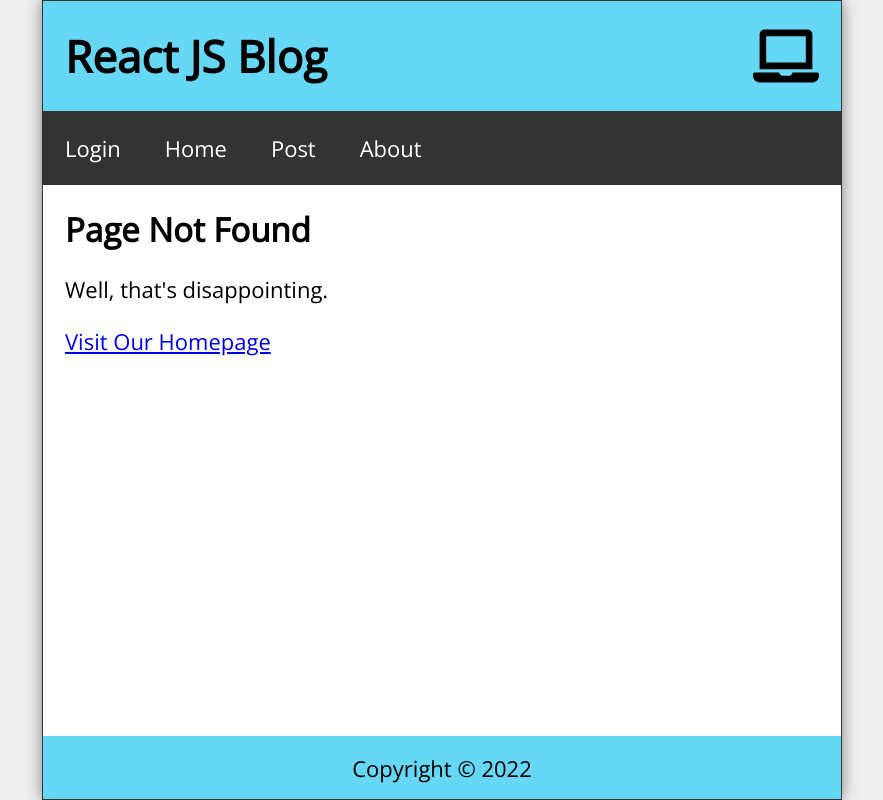
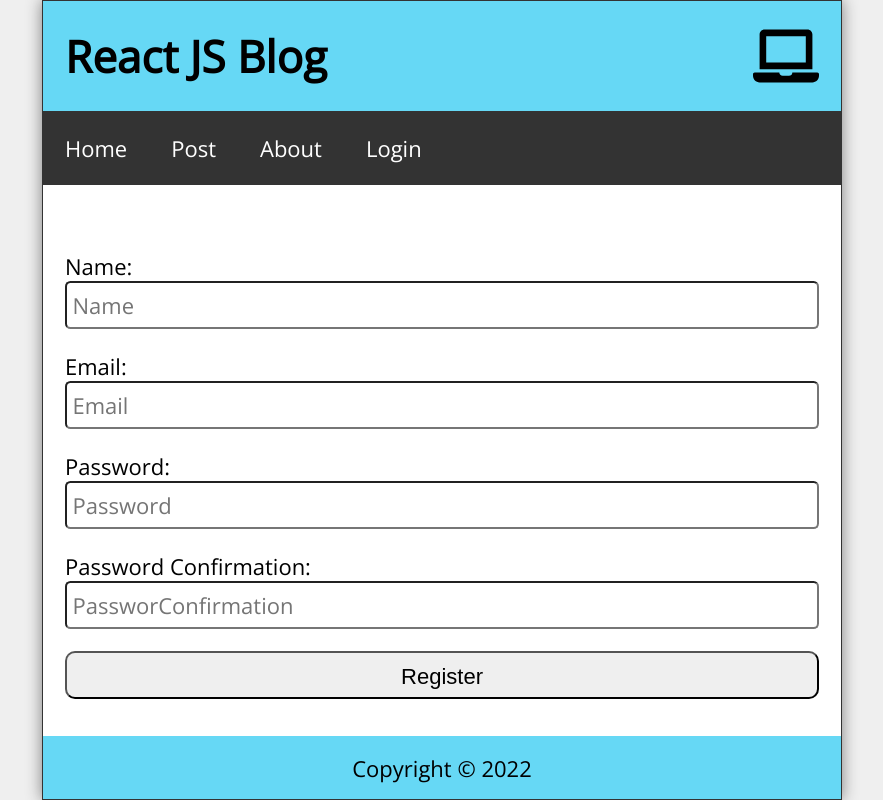
Before and after one commit to ranjan/Practice-React, a React (Create React App) app in the folder React-Posts/: page /registration in a window 1280 px wide. Before the commit this address had no page. Shown: the whole page, without its empty margins (198-1081 px from the left). Built offline with nearby package versions, Linux system fonts and the light colour scheme; data requests are answered from the project's data file.

Commit message:
Added Registration

```diff
--- a/React-Posts/src/App.js
+++ b/React-Posts/src/App.js
@@ -7,6 +7,7 @@ import PostPage from './PostPage';
 import EditPost from './EditPost';
 import Login from './Login';
 import About from './About';
+import Registration from './Registration';
 import Missing from './Missing';
 import { Route, Switch } from 'react-router-dom';
 import { DataProvider } from './context/DataContext';
@@ -21,6 +22,7 @@ function App() {
         <Switch>
           <Route exact path="/" component={Home} />
           <Route exact path="/login" component={Login} />
+          <Route exact path="/registration" component={Registration} />
           <Route exact path="/post" component={NewPost} />
           <Route path="/edit/:id" component={EditPost} />
           <Route path="/post/:id" component={PostPage} />
--- a/React-Posts/src/Login.js
+++ b/React-Posts/src/Login.js
@@ -1,5 +1,5 @@
 import { useState, useContext } from "react";
-import { useHistory } from 'react-router-dom';
+import { Link, useHistory } from 'react-router-dom';
 import api from './api/posts';
 import DataContext from './context/DataContext';
 
@@ -41,7 +41,7 @@ const Login = () => {
           </div>
           <div>
             <p className="statusMsg" style={{ color: "red" }}>{errorMessage}</p>
-            <form className="loginForm" onSubmit={handleSubmit}>
+            <form className="Form" onSubmit={handleSubmit}>
               <label htmlFor="postEmail">Email:</label>
               <input
                   id="postEmail"
@@ -61,7 +61,9 @@ const Login = () => {
               <button type="submit">Submit</button>
             </form>
           </div>
+          <div style={{"text-align": "center"}}><Link to="/registration">Register</Link></div>
         </div>
+
       </main>
   )
 }
--- a/React-Posts/src/Nav.js
+++ b/React-Posts/src/Nav.js
@@ -22,14 +22,14 @@ const Nav = () => {
     return (
         <nav className="Nav">
             <ul>
+              <li><Link to="/">Home</Link></li>
+              <li><Link to="/post">Post</Link></li>
+              <li><Link to="/about">About</Link></li>
               {isAuthenticated() ? (
                 <li><Link onClick={() => handleLogoutClick()}>Logout</Link></li>
               ) : (
                 <li><Link to="/login">Login</Link></li>
               )}
-              <li><Link to="/">Home</Link></li>
-              <li><Link to="/post">Post</Link></li>
-              <li><Link to="/about">About</Link></li>
               {showSearch ?
             <form className="searchForm" onSubmit={(e) => e.preventDefault()}>
                 <label htmlFor="search">Search Posts</label>
--- /dev/null
+++ b/React-Posts/src/Registration.js
@@ -0,0 +1,95 @@
+import React, { useState, useContext } from "react";
+import { useHistory } from 'react-router-dom';
+import DataContext from './context/DataContext';
+import axios from "axios";
+
+
+const Registration = () => {
+  const [email, setEmail] = useState('');
+  const [password, setPassword] = useState('');
+  const [name, setName] = useState('');
+  const [passwordConfirmation, setPasswordConfirmation] = useState('');
+  const { UpdateAuth } = useContext(DataContext);
+  const [errorMessage, setErrorMessage] = useState('');
+  const history = useHistory();
+
+  const handleSubmit = (e) => {
+    axios
+      .post(
+        "http://localhost:3500/registrations",
+        {
+          user: {
+            name: name,
+            email: email,
+            password: password,
+            password_confirmation: passwordConfirmation
+          }
+        },
+        { withCredentials: true }
+      )
+      .then(response => {
+        if (response.data.status === "created") {
+          UpdateAuth(true, response.data.user)
+          history.push('/')
+        }
+      })
+      .catch(err => {
+        setErrorMessage(`Error: ${err.message}`);
+        console.log("registration error", err);
+      });
+    e.preventDefault();
+  }
+
+  return (
+    <main className='NewPost'>
+
+      <p className="statusMsg" style={{ color: "red" }}>{errorMessage}</p>
+      <form className="Form" onSubmit={handleSubmit}>
+
+        <label htmlFor="postName">Name:</label>
+        <input
+            type="text"
+            name="name"
+            placeholder="Name"
+            value={name}
+            onChange={(e) => setName(e.target.value)}
+            required
+          />
+
+          <label htmlFor="postEmail">Email:</label>
+          <input
+            type="email"
+            name="email"
+            placeholder="Email"
+            value={email}
+            onChange={(e) => setEmail(e.target.value)}
+            required
+          />
+
+          <label htmlFor="postPassword">Password:</label>
+          <input
+            type="password"
+            name="password"
+            placeholder="Password"
+            value={password}
+            onChange={(e) => setPassword(e.target.value)}
+            required
+          />
+
+          <label htmlFor="postCPassword">Password Confirmation:</label>
+          <input
+            type="password"
+            name="passwordConfirmation"
+            placeholder="PassworConfirmation"
+            value={passwordConfirmation}
+            onChange={(e) => {setPasswordConfirmation(e.target.value)}}
+            required
+          />
+
+          <button type="submit">Register</button>
+      </form>
+    </main>
+  );
+}
+
+export default Registration;
--- a/React-Posts/src/context/DataContext.js
+++ b/React-Posts/src/context/DataContext.js
@@ -20,7 +20,10 @@ export const DataProvider = ({ children }) => {
     }
 
     const isAuthenticated = () => {
+
       if (localStorage.getItem('Authenticated')){
+        var user1 = localStorage.getItem('user')
+        console.log('ddddddddddddddddddddddddd',JSON.parse(user1).name)
         return true
       }
       return false
--- a/React-Posts/src/index.css
+++ b/React-Posts/src/index.css
@@ -165,29 +165,17 @@ body {
   cursor: pointer;
 }
 
-.loginForm {
+.Form {
   display: flex;
   flex-direction: column;
 }
 
-.loginForm label {
+.Form label {
   margin-top: 1rem;
 }
 
-.loginForm input[type='email'],
-.loginForm textarea {
-  font-family: 'Open Sans', sans-serif;
-  width: 100%;
-  min-height: 48px;
-  font-size: 1rem;
-  padding: 0.25rem;
-  border-radius: 0.25rem;
-  margin-right: 0.25rem;
-  outline: none;
-}
 
-.loginForm input[type='password'],
-.loginForm textarea {
+.Form input {
   font-family: 'Open Sans', sans-serif;
   width: 100%;
   min-height: 48px;
@@ -199,11 +187,11 @@ body {
 }
 
 
-.loginForm textarea {
+.Form textarea {
   height: 100px;
 }
 
-.loginForm button {
+.Form button {
   margin-top: 1rem;
   height: 48px;
   min-width: 48px;
```
Also changed, not shown: 1 other file (tests, documents, lock files or other folders).
